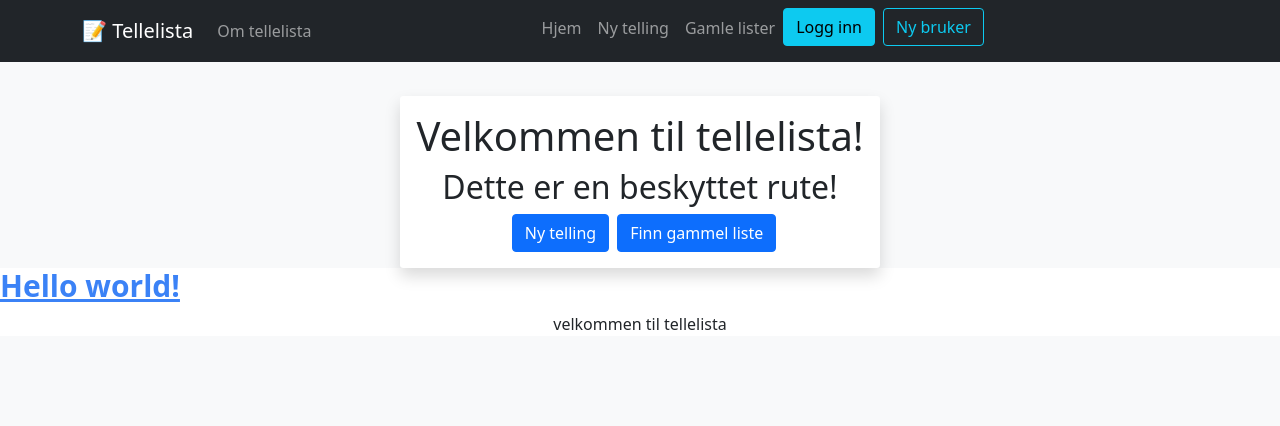
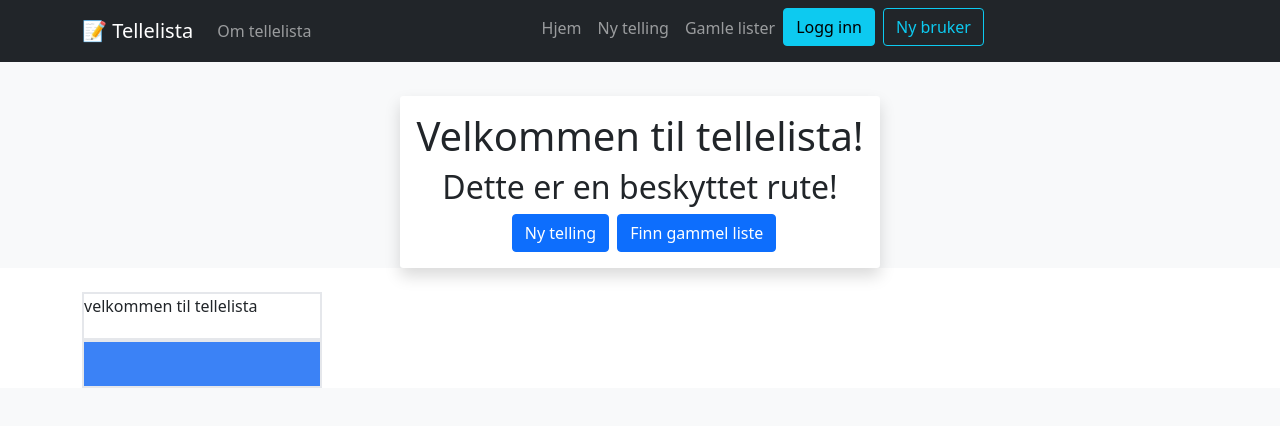
Before and after one commit to torhenningegenes/telleliste, a Next.js app: page /home in a window 1280 px wide. Shown: the top 426 px of the page. Built offline with nearby package versions, Linux system fonts and the light colour scheme; no server answers.

Commit message:
Started to build components with tailwind css

```diff
--- a/pages/_app.js
+++ b/pages/_app.js
@@ -1,4 +1,4 @@
-import "../styles/globals.css";
+import "../styles/global.css";
 import "bootstrap/dist/css/bootstrap.css";
 
 import { AppWrapper } from "../context/AppWrapper";
--- a/pages/home.js
+++ b/pages/home.js
@@ -29,11 +29,12 @@ function Home(props) {
           </Link>
         </section>
       </Container>
-      <h1 className="text-3xl font-bold underline text-blue-500">
-        Hello world!
-      </h1>
-      <div className="container mx-auto flex justify-center font-sans">
-        velkommen til tellelista
+
+      <div className="container justify-center font-sans flex flex-col mt-6 h-24 ">
+        <div className="h-14 w-60 bg-white border-2">
+          velkommen til tellelista
+        </div>
+        <div className="h-14 w-60 bg-blue-500 border-2"></div>
       </div>
     </>
   );
```
Also changed, not shown: styles/global.css (renamed from styles/globals.css).
